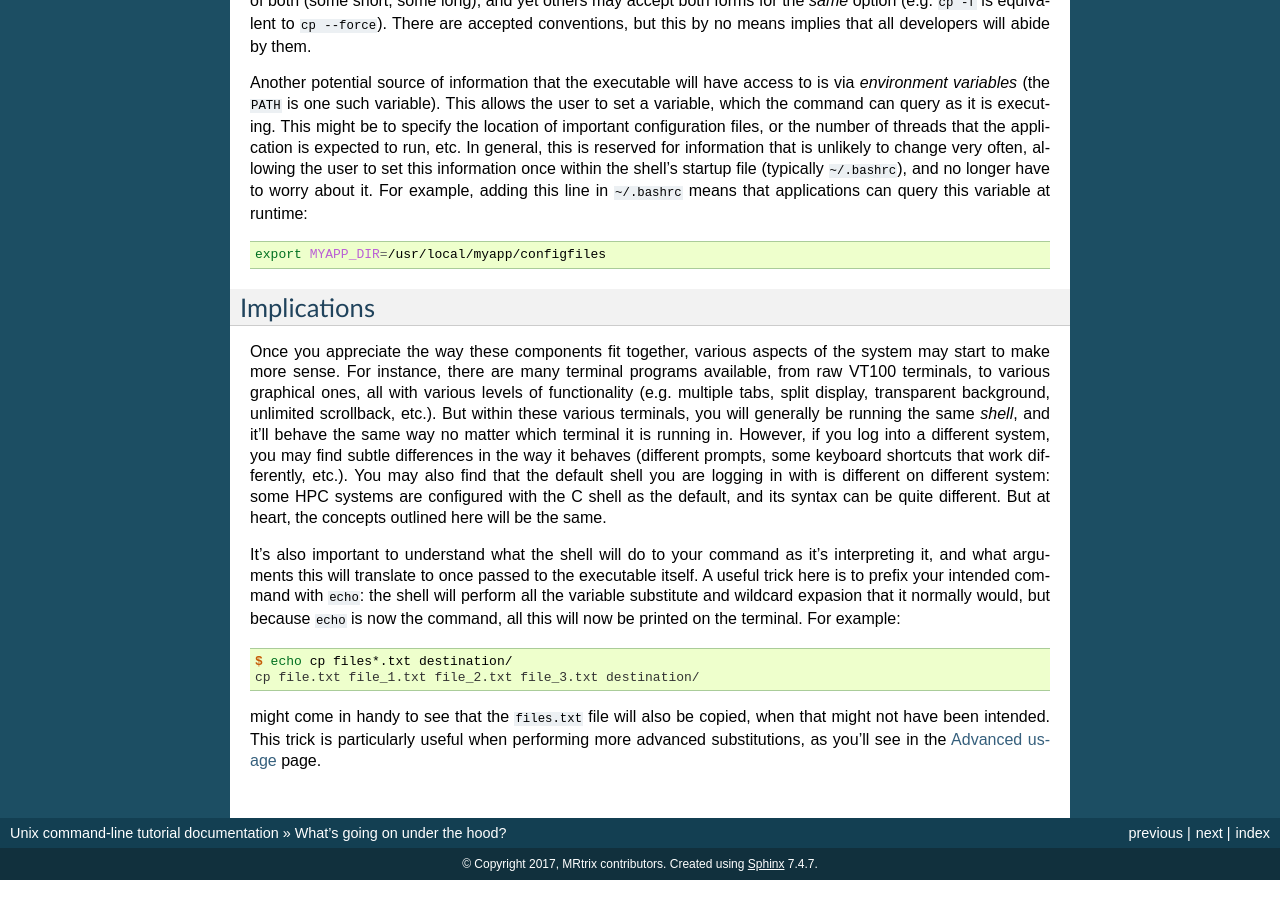
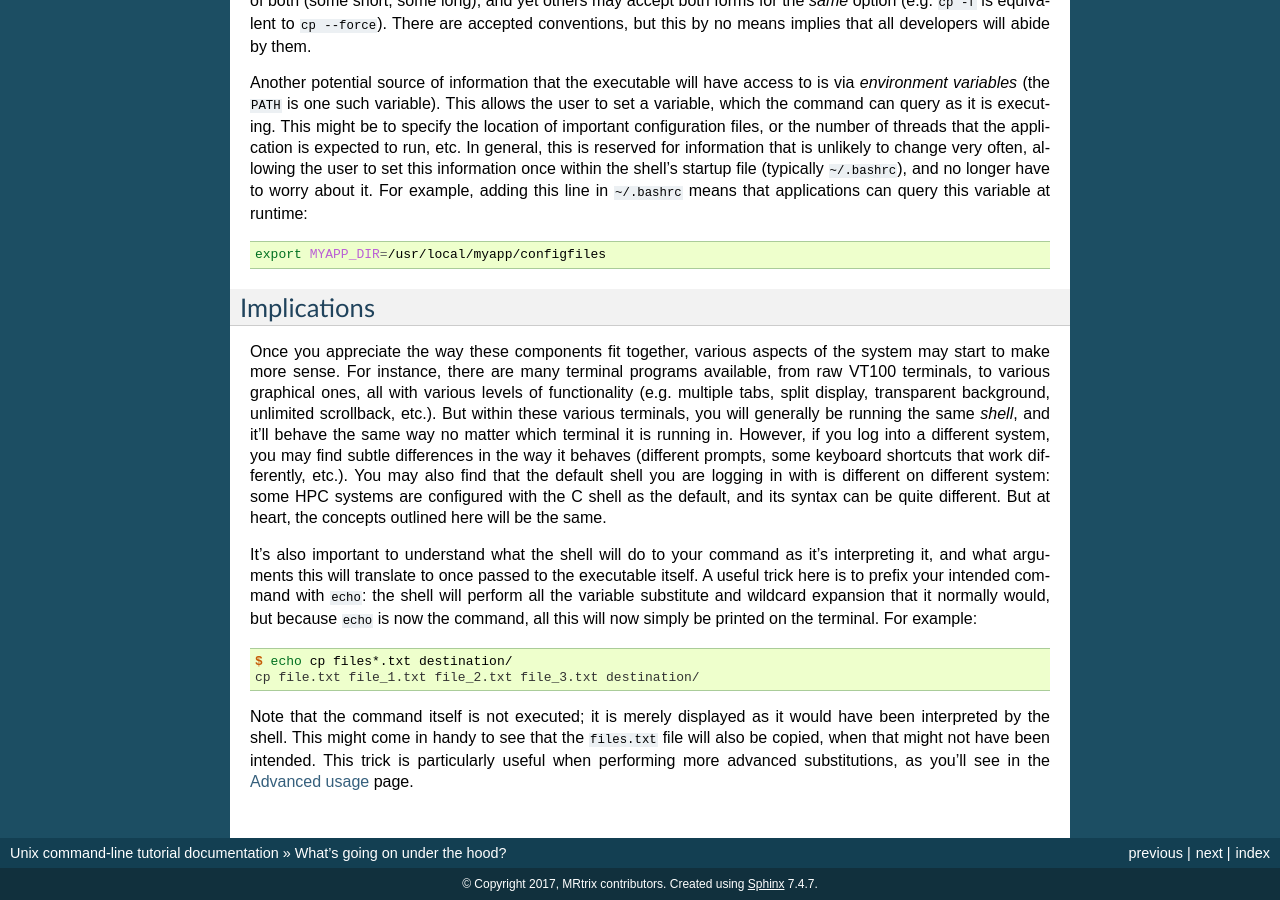
Before and after one commit to MRtrix3/cmdline-tutorial, a Sphinx documentation site: the page built from docs/inner_workings.rst, in a window 1280 px wide and 900 px high, scrolled down 1699 px. Built offline with Sphinx 7.4.7, drawn with Linux system fonts in a browser that asks for light colours.

Commit message:
fix a few typos

```diff
--- a/docs/inner_workings.rst
+++ b/docs/inner_workings.rst
@@ -162,15 +162,16 @@ It's also important to understand what the shell will do to your command as
 it's interpreting it, and what arguments this will translate to once passed to
 the executable itself. A useful trick here is to prefix your intended command
 with ``echo``: the shell will perform all the variable substitute and wildcard
-expasion that it normally would, but because ``echo`` is now the command, all
-this will now be printed on the terminal. For example:
+expansion that it normally would, but because ``echo`` is now the command, all
+this will now simply be printed on the terminal. For example:
 
 .. code-block:: console
 
   $ echo cp files*.txt destination/
   cp file.txt file_1.txt file_2.txt file_3.txt destination/
 
-might come in handy to see that the ``files.txt`` file will also be copied,
-when that might not have been intended. This trick is particularly useful when
-performing more advanced substitutions, as you'll see in the :ref:`advanced`
-page.
+Note that the command itself is not executed; it is merely displayed as it
+would have been interpreted by the shell. This might come in handy to see that
+the ``files.txt`` file will also be copied, when that might not have been
+intended.  This trick is particularly useful when performing more advanced
+substitutions, as you'll see in the :ref:`advanced` page.
--- a/docs/paths.rst
+++ b/docs/paths.rst
@@ -156,7 +156,7 @@ Special filenames
 A few shortcuts have special significance, and you should learn to use them, or
 at least know of them. These are:
 
-- ``~`` (tilda):
+- ``~`` (tilde):
 
   shorthand for your home folder. For example, I could refer to the ``project``
   folder as ``~/data/project``, since my home folder is ``/home/donald``.
```
Also changed, not shown: docs/commands.rst (+4 -3 lines).
